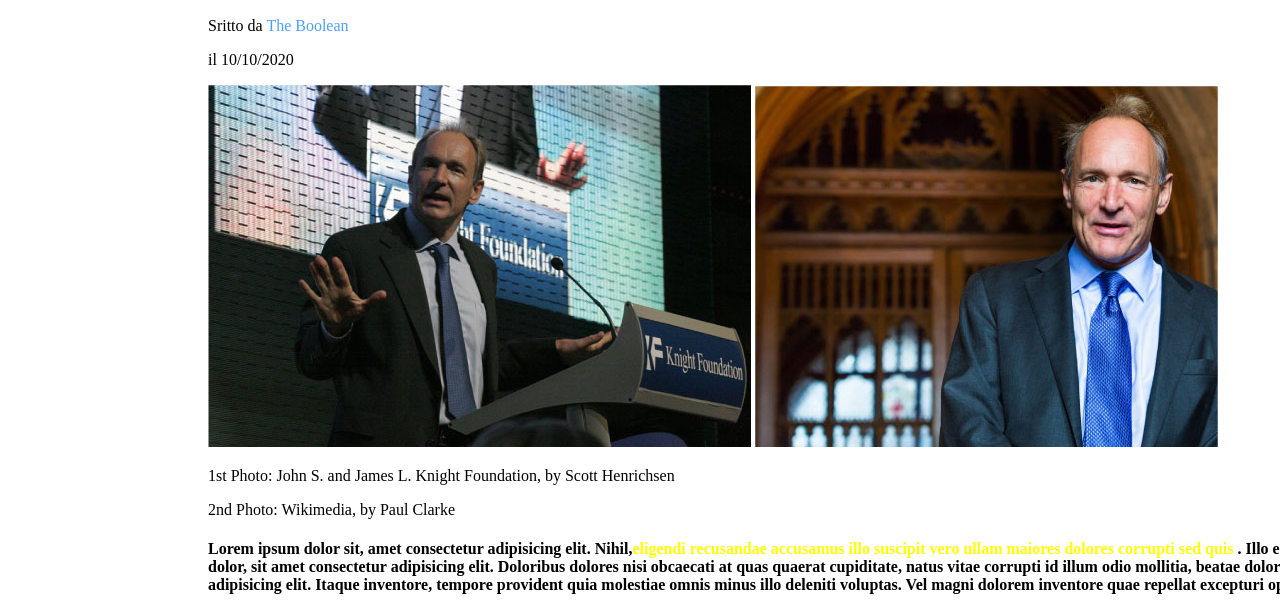
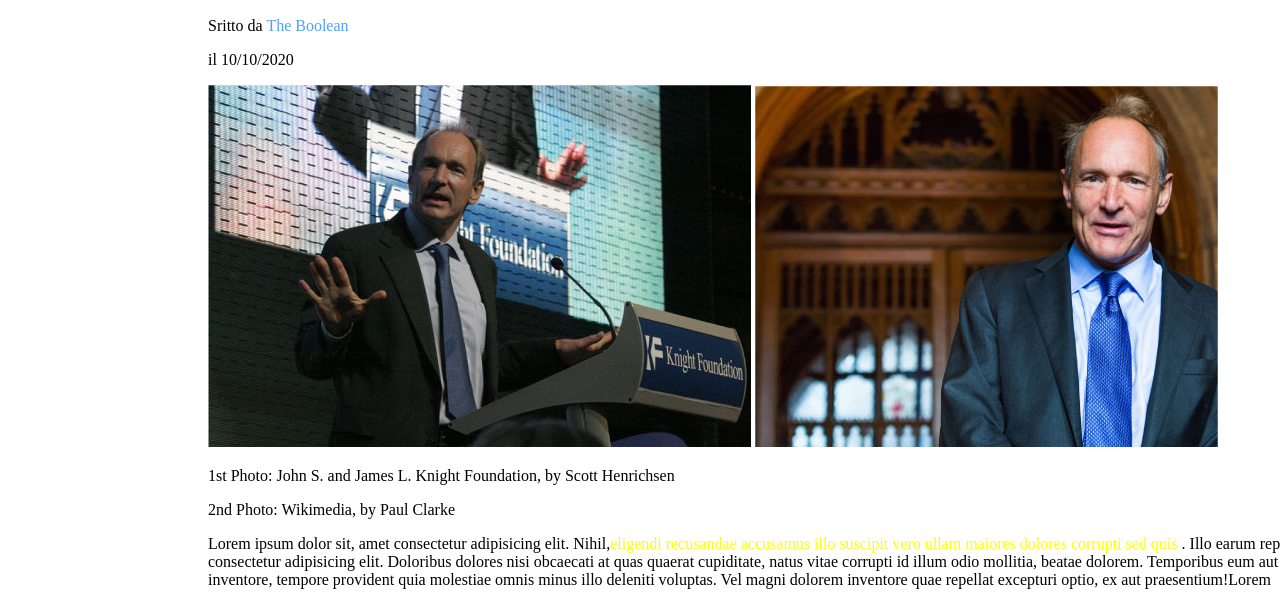
Before and after one commit to CatalanoLorenzo/html-css-booleaner, a plain HTML site: page index.html in a window 1280 px wide. Shown: the part 188-790 px from the top of the page. Drawn offline with Linux system fonts and the light colour scheme.

Commit message:
chage h4 to p

```diff
--- a/index.html
+++ b/index.html
@@ -26,7 +26,7 @@
             <p>2nd Photo: Wikimedia, by Paul Clarke</p>
         </section>
         <section class="articletext stylesite">
-            <h4>Lorem ipsum dolor sit, amet consectetur adipisicing elit. Nihil,<a class="yellowtext">eligendi recusandae accusamus illo suscipit vero ullam maiores dolores corrupti sed quis</a> . Illo earum repellat, odio similique facere beatae fuga possimus! Lorem ipsum dolor, sit amet consectetur adipisicing elit. Doloribus dolores nisi obcaecati at quas quaerat cupiditate, natus vitae corrupti id illum odio mollitia, beatae dolorem. Temporibus eum aut at unde! Lorem ipsum dolor sit, amet consectetur adipisicing elit. Itaque inventore, tempore provident quia molestiae omnis minus illo deleniti voluptas. Vel magni dolorem inventore quae repellat excepturi optio, ex aut praesentium!Lorem</h4>
+            <p>Lorem ipsum dolor sit, amet consectetur adipisicing elit. Nihil,<a class="yellowtext">eligendi recusandae accusamus illo suscipit vero ullam maiores dolores corrupti sed quis</a> . Illo earum repellat, odio similique facere beatae fuga possimus! Lorem ipsum dolor, sit amet consectetur adipisicing elit. Doloribus dolores nisi obcaecati at quas quaerat cupiditate, natus vitae corrupti id illum odio mollitia, beatae dolorem. Temporibus eum aut at unde! Lorem ipsum dolor sit, amet consectetur adipisicing elit. Itaque inventore, tempore provident quia molestiae omnis minus illo deleniti voluptas. Vel magni dolorem inventore quae repellat excepturi optio, ex aut praesentium!Lorem</p>
             <ul>
                 <li>Lorem ipsum dolor sit, amet consectetur adipisicing elit. Itaque inventore, tempore provident quia molestiae omnis minus illo deleniti voluptas. </li>
                 <li>Vel magni dolorem inventore quae repellat excepturi optio, ex aut praesentium!</li>
```
